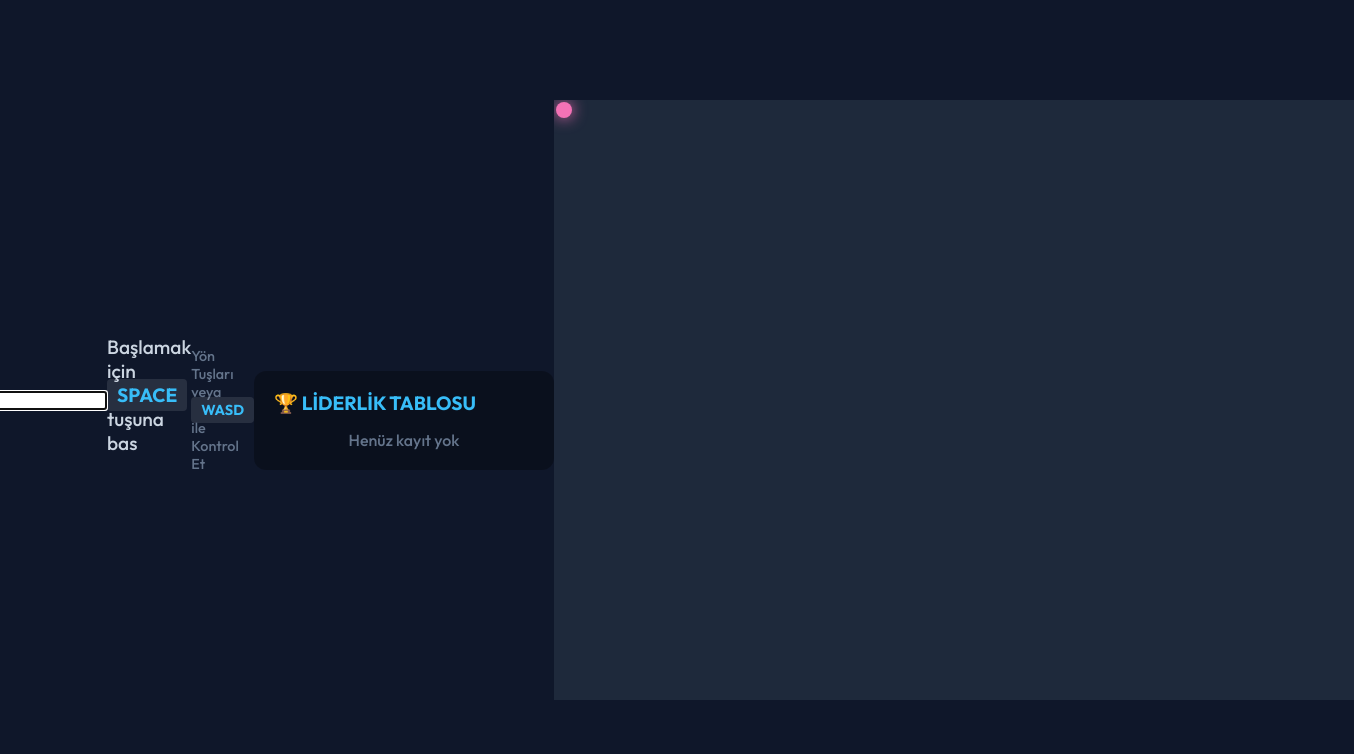
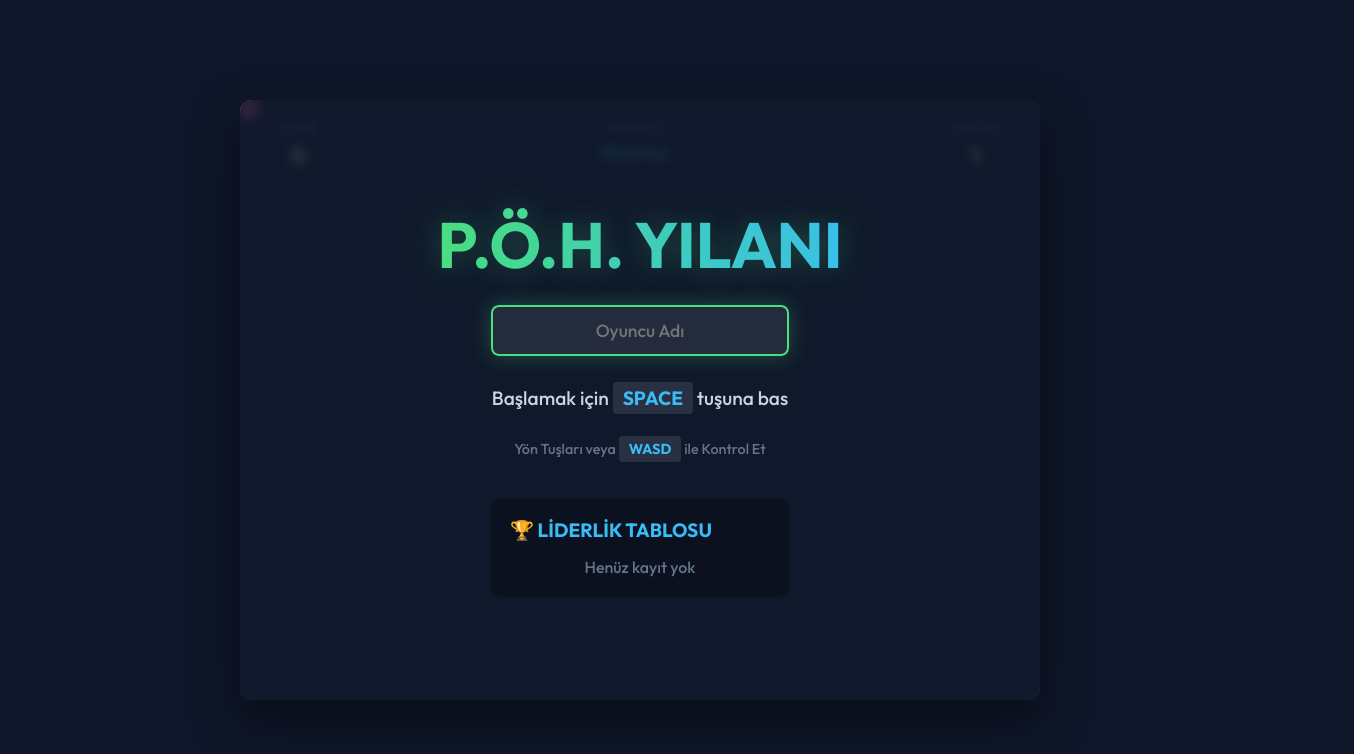
Before and after one commit to emrebulun/snakegame, a website built with Vite: page index.html in a window 1280 px wide. Shown: the whole page, 1354 px wide, since content can reach past the window. Built offline with nearby package versions, Linux system fonts and the light colour scheme.

Commit message:
Fix 404 errors: remove base path and update HTML structure

```diff
--- a/index.html
+++ b/index.html
@@ -3,11 +3,35 @@
 
 <head>
     <meta charset="UTF-8" />
-    <link rel="icon" type="image/svg+xml" href="/vite.svg" />
     <meta name="viewport" content="width=device-width, initial-scale=1.0" />
     <title>P.Ö.H. YILANI - Liderlik Tablosu</title>
     <link href="https://fonts.googleapis.com/css2?family=Outfit:wght@300;500;700&display=swap" rel="stylesheet">
-    <input type="text" id="player-name" maxlength="15" placeholder="Oyuncu" autocomplete="off" />
+</head>
+
+<body>
+    <div id="app">
+        <div class="game-container">
+            <div class="ui-layer">
+                <div class="score-board">
+                    <div class="score-item">
+                        <span class="label">SKOR</span>
+                        <span class="value" id="score">0</span>
+                    </div>
+                    <div class="score-item">
+                        <span class="label">OYUNCU</span>
+                        <span class="value player-name" id="current-player-name">Oyuncu</span>
+                    </div>
+                    <div class="score-item">
+                        <span class="label">SEVİYE</span>
+                        <span class="value" id="level">1</span>
+                    </div>
+                </div>
+
+                <div id="start-screen" class="screen active">
+                    <h1 class="title">P.Ö.H. YILANI</h1>
+                    <div class="name-input-container">
+                        <input type="text" id="player-name" maxlength="15" placeholder="Oyuncu Adı"
+                            autocomplete="off" />
                     </div>
                     <p class="instruction">Başlamak için <span class="key">SPACE</span> tuşuna bas</p>
                     <p class="controls">Yön Tuşları veya <span class="key">WASD</span> ile Kontrol Et</p>
--- a/vite.config.js
+++ b/vite.config.js
@@ -1,5 +1,4 @@
 import { defineConfig } from 'vite'
 
 export default defineConfig({
-    base: '/snakegame/'
 })
```
Lines whose indentation alone changed are shown as unchanged.
